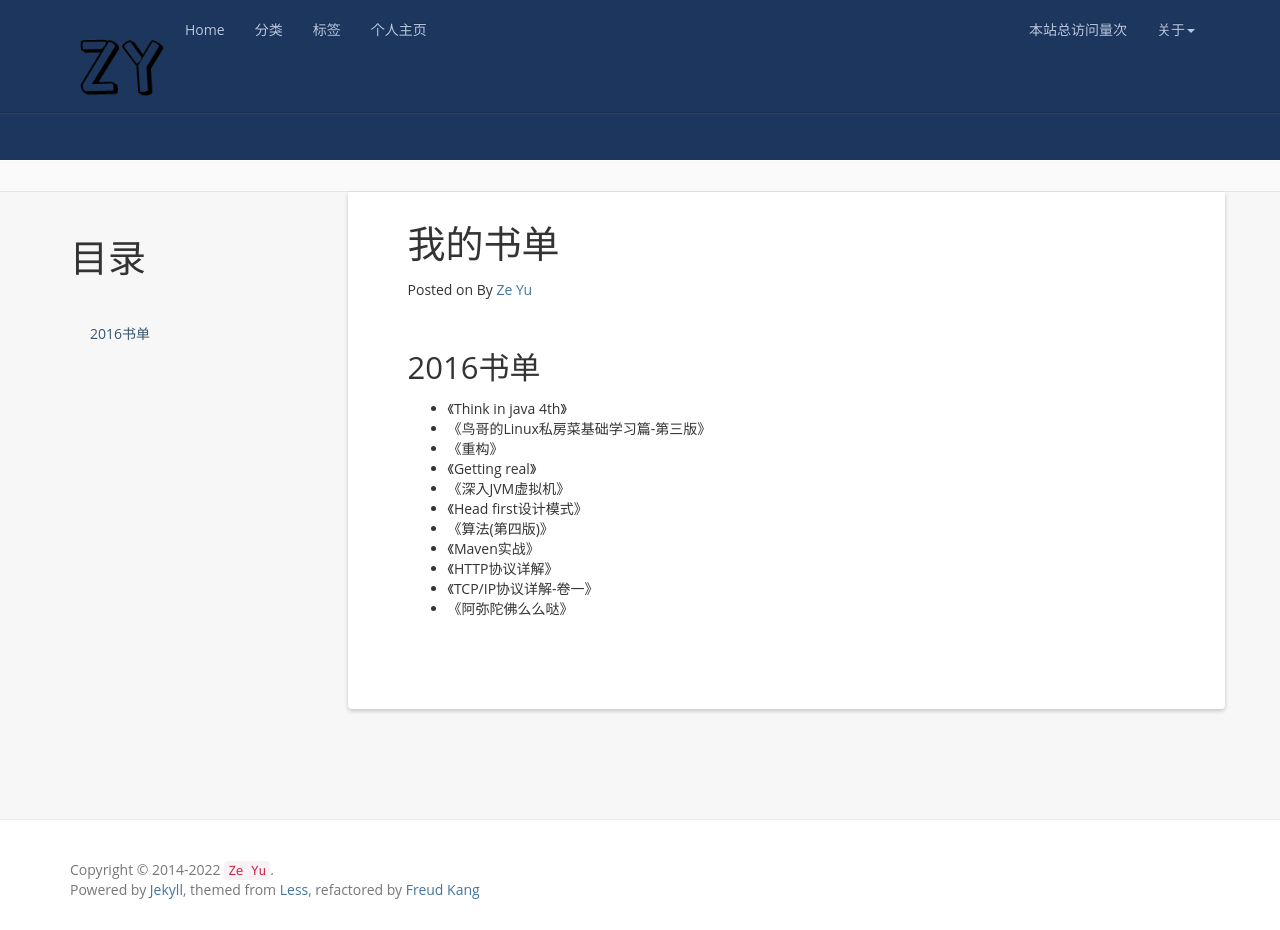
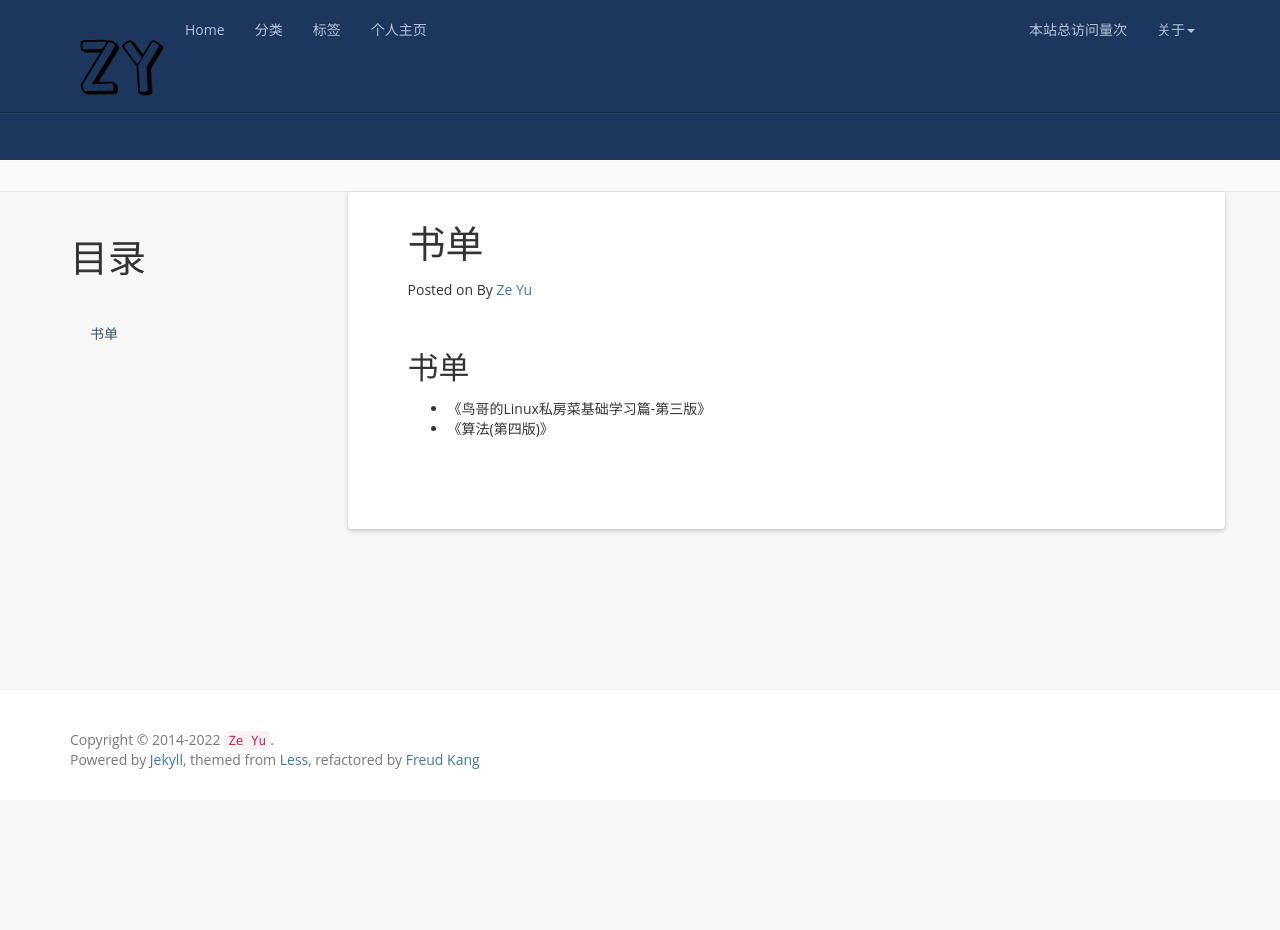
Before and after one commit to 2014301020024/blog, a Jekyll site: the page built from books.md, in a window 1280 px wide and 930 px high. Built offline with Jekyll 4.4.1, drawn with Linux system fonts in a browser that asks for light colours; a script that is not in the unit is left out; comment, search, counter and statistics services are not loaded.

Commit message:
change book

```diff
--- a/_includes/header.html
+++ b/_includes/header.html
@@ -34,7 +34,6 @@
           <ul class="dropdown-menu">
             <li><a rel="nofollow" target="_blank" href="{{site.github}}">Github</a></li>
             <li><a rel="nofollow" href="{{ '/books' | prepend: site.baseurl }}">书单</a></li>
-            <li><a rel="nofollow" href="{{ '/reference' | prepend: site.baseurl }}">参考</a></li>
             <li><a href="{{ '/feed.xml' | prepend: site.baseurl }}">RSS订阅</a></li>
           </ul>
         </li>
--- a/books.md
+++ b/books.md
@@ -1,6 +1,6 @@
 ---
 layout: post
-title: 我的书单
+title: 书单
 permalink: /books/
 ---
 
@@ -8,17 +8,7 @@ permalink: /books/
 {:toc}
 
 
-2016书单
+书单
 -----------------------------------------------------------------
-
-+ 《Think in java 4th》
 + 《鸟哥的Linux私房菜基础学习篇-第三版》
-+ 《重构》
-+ 《Getting real》
-+ 《深入JVM虚拟机》
-+ 《Head first设计模式》
 + 《算法(第四版)》
-+ 《Maven实战》
-+ 《HTTP协议详解》
-+ 《TCP/IP协议详解-卷一》
-+ 《阿弥陀佛么么哒》
```
Also changed, not shown: reference.md (deleted, +0 -31 lines).
